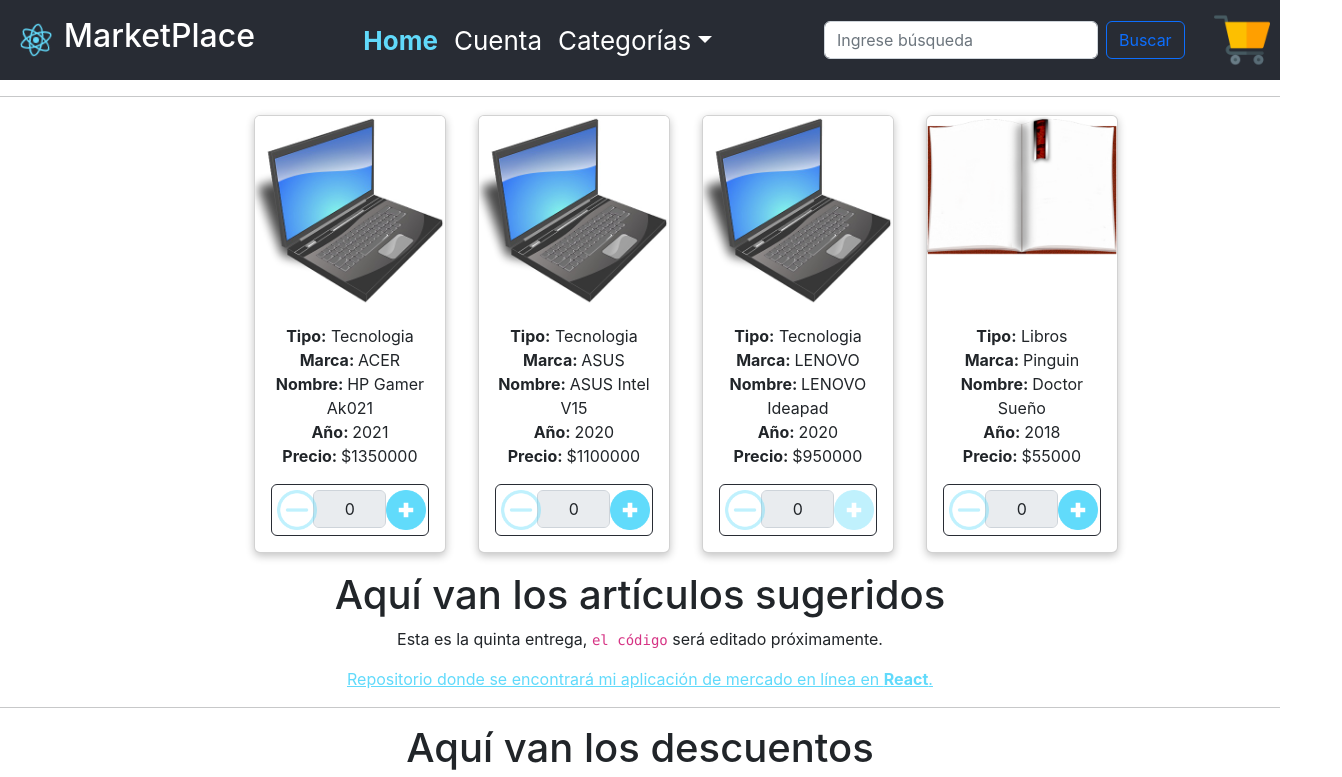
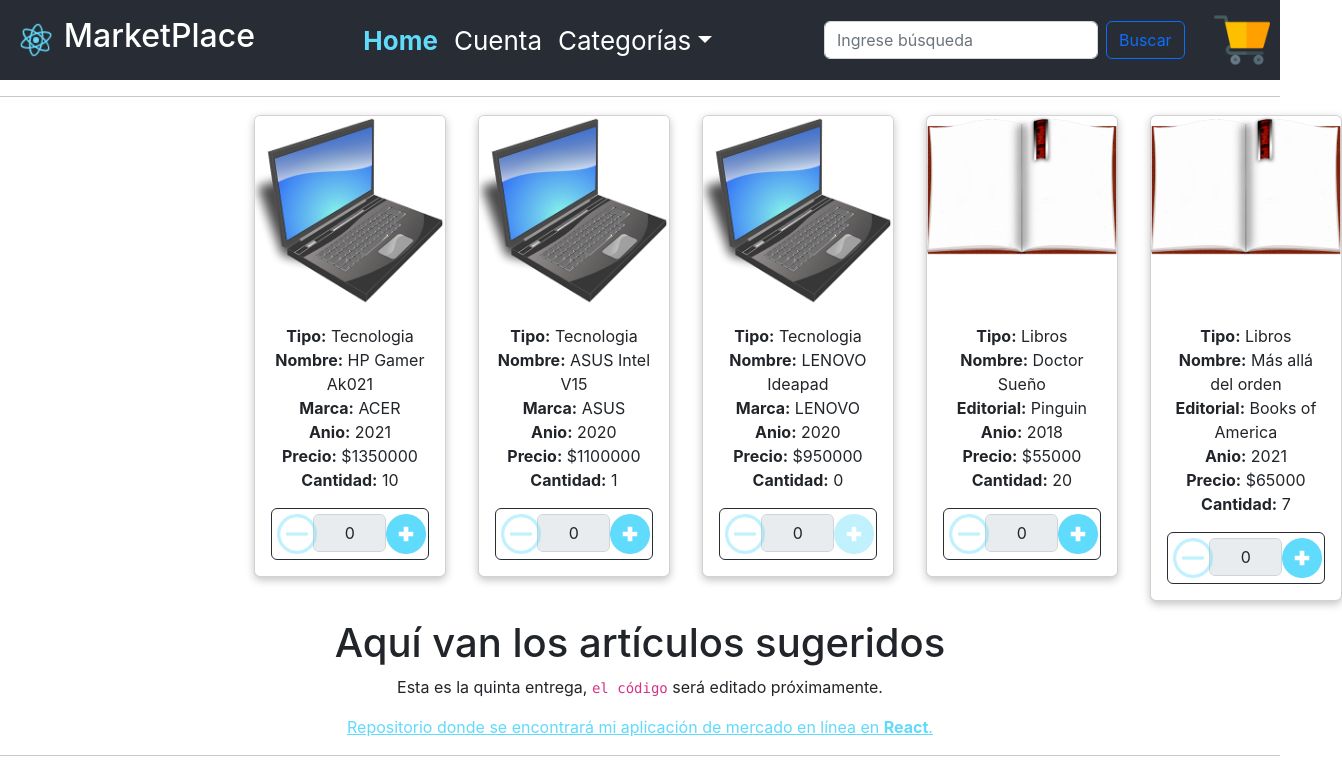
Before and after one commit to Adn1217/React_MarketPlace, a React (Create React App) app: page / in a window 1280 px wide. Shown: the top 777 px of the page, 1342 px wide, since content can reach past the window. Built offline with nearby package versions, Linux system fonts and the light colour scheme.

Commit message:
Se ajustan estilos y se agregan productos al stock

```diff
--- a/public/stock.json
+++ b/public/stock.json
@@ -54,17 +54,28 @@
         "id": 3,
         "Tipo": "Libros",
         "Nombre": "Doctor Sueño",
-        "Marca": "Pinguin",
+        "Editorial": "Pinguin",
         "Anio": 2018,
         "Precio": 55000,
         "Cantidad": 20,
         "Detalle": {
-            "Procesador": "NA",
-            "RAM": "NA",
-            "Disco": "NA",
-            "ROM": "NA",
-            "Video": "NA",
-            "VideoRef": "NA"
+            "Autor": "Stephen King.",
+            "Ranking": "5 estrellas.",
+            "Sinopsis": "Continuación de la famosa novela \"El Resplandor\"."
+        }
+    },
+    {
+        "id": 4,
+        "Tipo": "Libros",
+        "Nombre": "Más allá del orden",
+        "Editorial": "Books of America",
+        "Anio": 2021,
+        "Precio": 65000,
+        "Cantidad": 7,
+        "Detalle": {
+            "Autor": "Jordan Peterson",
+            "Ranking": "4 estrellas.",
+            "Sinopsis": "Tomo dos del análisis sicológico del reputado doctor en siquiatría."
         }
     }
 ]
--- a/src/components/Item.jsx
+++ b/src/components/Item.jsx
@@ -5,26 +5,30 @@
 import {Link} from 'react-router-dom';
 
 const Item = (props) => {
-    const id = props.id
-    const tipo = props.tipo
-    const Cantidad = props.Cantidad
-    const setSelectedItem = props.setSelectedItem
-    let text = []
+    const id = props.id;
+    const Tipo = props.Tipo;
+    const Cantidad = props.Cantidad;
+    const setSelectedItem = props.setSelectedItem;
+    let detalles = [];
 
-    // Object.keys(props).map((key) => {
-    //     if (key !== "setSelectedItem" && key !== "Detalle"){
-    //         let prop = `<strong>${key}:</strong> ${props[key]}<br/>`;
-    //         text= {...text,prop}
-    //     }
-    // })
-    console.log(text)
+    Object.keys(props).map((key) => {
+        if (key !== "setSelectedItem" && key !== "Detalle" && key !=="id"){
+            let info =<li key={key}><strong>{key}:</strong> {props[key]}<br/></li>;
+            if (key === "Precio"){
+                info =<li key={key}><strong>{key}:</strong> ${props[key]}<br/></li>;
+            }
+            detalles.push(info);
+        }
+    })
+
+    console.log(detalles);
     console.log("Item: ", props);
     const url = `/item/${id}`;
     let image = [];
 
-    if (tipo == "Tecnologia") {
+    if (Tipo == "Tecnologia") {
        image = pcImage;
-    }else if (tipo == "Libros") {
+    }else if (Tipo == "Libros") {
         image = bookImage;
     }
 
@@ -38,11 +42,8 @@
         <Link to={url} onClick={()=>itemSelection(id)}><img src={image} className="card-img-top" alt="pcImage1"/></Link>
         <div className="card-body">
             <p className="card-text">
-                <strong>Tipo:</strong> {tipo}<br/>
-                <strong>Marca: </strong>{props.Marca}<br/>
-                <strong>Nombre: </strong>{props.Nombre}<br/>
-                <strong>Año: </strong>{props.Anio}<br/>
-                <strong>Precio: </strong> ${props.Precio}</p>
+                {detalles.map(info => info)}
+            </p>
             <ItemCount stock={Cantidad} />
         </div>
     </div>
--- a/src/components/ItemDetail.jsx
+++ b/src/components/ItemDetail.jsx
@@ -1,14 +1,20 @@
 import React, {useEffect, useState} from 'react';
 
-const ItemDetail = ({Procesador, RAM, Disco, ROM, Video, VideoRef}) => {
+const ItemDetail = (props) => {
 
-  console.log("Detalle: ",Procesador, RAM, Disco, ROM, Video, VideoRef)
+  console.log("Detalle: ", props)
 
   const [itemSelected, setItemSelected] = useState(false);
+  let detalles = [];
 
   useEffect(() => {
-    setItemSelected(Procesador == undefined)
-  }, [Procesador==undefined])
+    setItemSelected(props == undefined)
+  }, [props])
+
+  Object.keys(props).map((key) => {
+          let info =<li key={key}><strong>{key}:</strong> {props[key]}<br/></li>;
+          detalles.push(info);
+      })
 
   return (
     <div className="card ">
@@ -16,12 +22,8 @@
           (
           <div className="card-body">
               <p className="card-text">
-                  <strong>Procesador:</strong> {Procesador}<br/>
-                  <strong>RAM: </strong>{RAM}<br/>
-                  <strong>Disco: </strong>{Disco}<br/>
-                  <strong>ROM: </strong>{ROM}<br/>
-                  <strong>Tarjeta de video: </strong> {Video}<br/>
-                  <strong>Referencia: </strong> {VideoRef}</p>
+                {detalles.map((item) => item)}
+              </p>
           </div>
           )
       }
--- a/src/components/ItemDetailContainer.jsx
+++ b/src/components/ItemDetailContainer.jsx
@@ -27,6 +27,7 @@
                     detailSelected = productSelected.Detalle
                     setDetalle(detailSelected);
                     console.log(detailSelected)
+                    console.log(detailSelected.length)
                     mensaje = (detailSelected.length>0) ? "Se ha encontrado detalle de producto.":"No hay datos";
                     return detailSelected;
                 }catch(error){
@@ -37,7 +38,7 @@
                     console.log("Se realizó consulta de detalles de inventario.", mensaje)
                     setBuscando(false);
                 }
-            },2000)
+            },1000)
         }
         doFetch(id);
         setBuscando(selection +1 ? true: false);
--- a/src/components/ItemList.jsx
+++ b/src/components/ItemList.jsx
@@ -49,7 +49,7 @@
            (
                 stock?.map((item) =>
                         <ul key={item.id} id={item.id} >
-                            <Item tipo={item.Tipo} {...item} setSelectedItem={setSelectedItem} />
+                            <Item {...item} setSelectedItem={setSelectedItem} />
                         </ul> )
             )
         )
--- a/src/css/styles.css
+++ b/src/css/styles.css
@@ -90,6 +90,10 @@
   width: 100%;
 }
 
+li {
+  list-style-type:none;
+}
+
 .card {
   display: flex;
   justify-content: center;
@@ -133,7 +137,7 @@
   max-width: 100%;
 }
 
-.imgContainer #Spinner {
+.imgContainer #Spinner, .detailContainer #Spinner {
   display:block;
   margin: 50px auto;
   padding: 50px;
```
